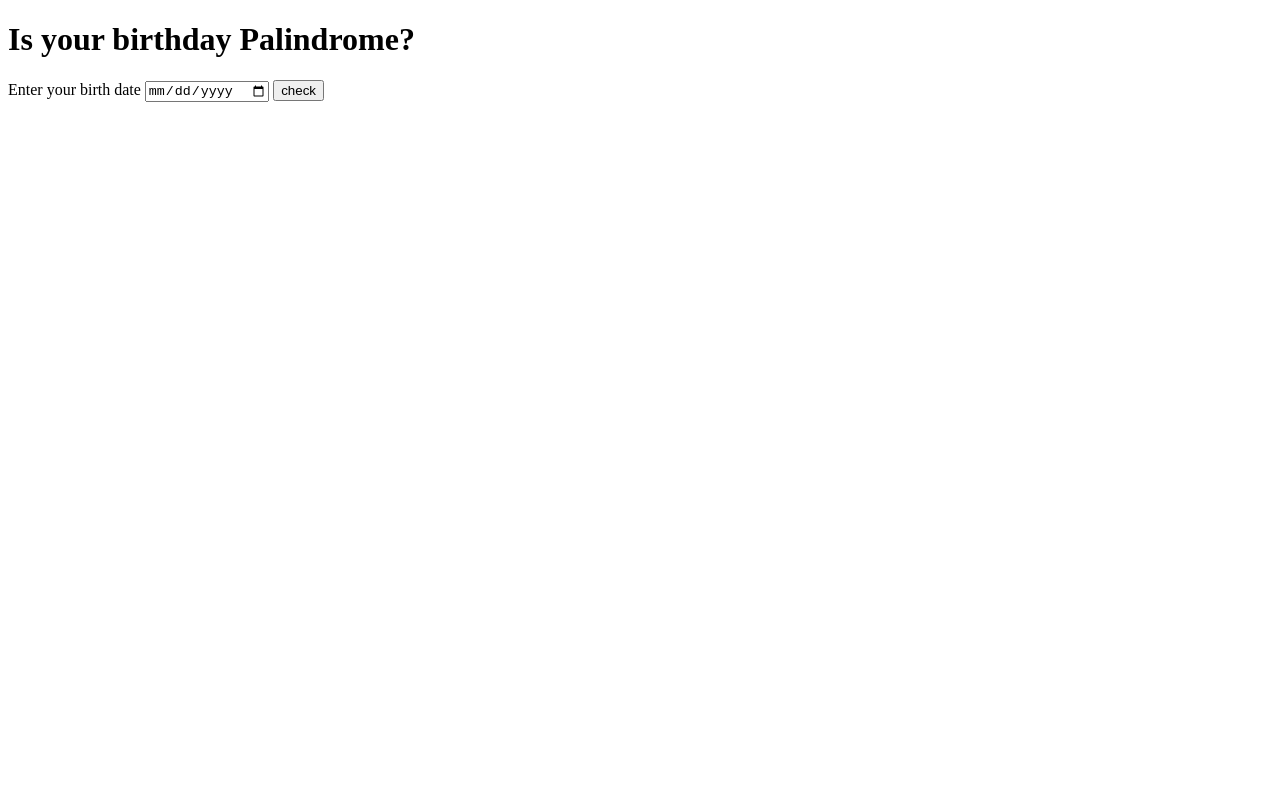
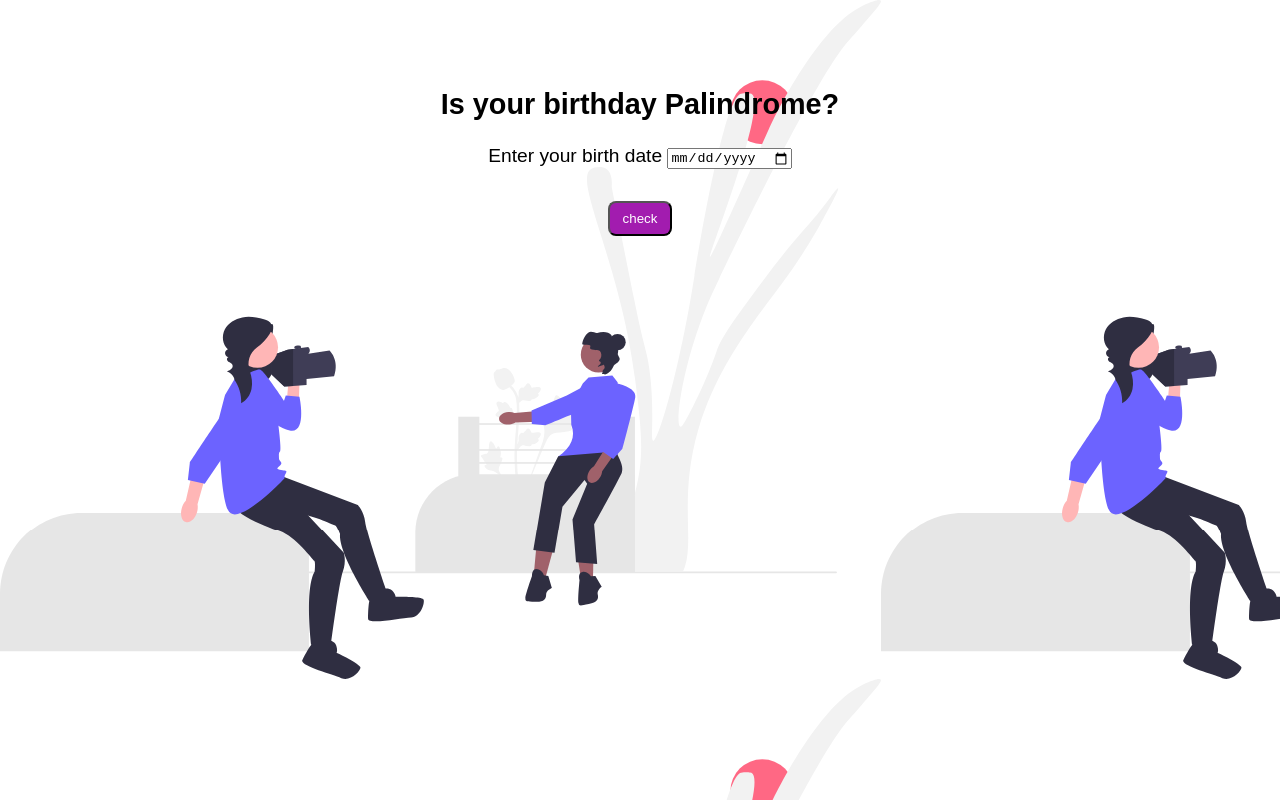
Before and after one commit to arjunrajput18/Palindrome-Birthday, a plain HTML site: page index.html in a window 1280 px wide. Drawn offline with Linux system fonts and the light colour scheme.

Commit message:
final commit

```diff
--- a/index.html
+++ b/index.html
@@ -5,12 +5,13 @@
     <meta http-equiv="X-UA-Compatible" content="IE=edge">
     <meta name="viewport" content="width=device-width, initial-scale=1.0">
     <title>Document</title>
+    <link href="style.css" rel="stylesheet"/>
 </head>
 <body>
     <div class="container">
-        <h1> Is your birthday Palindrome?</h1>
-        <label for="birth-date">Enter your birth date</label>
-        <input type="date" id="birth-date"/>
+        <h2> Is your birthday Palindrome?</h2>
+        <label for="birth-date">Enter your birth date
+        <input type="date" id="birth-date"/></label>
         <button id="btn-check">check</button>
         <div id="output"></div>
     </div>
--- a/script.js
+++ b/script.js
@@ -171,11 +171,11 @@ function checkhandler() {
 
     if(isPalindrome){
 
-        output.innerText = "Yes your birthday is a plindrome"
+        output.innerText = "Yes your birthday is a palindrome 🍿😍"
     }
     else{
         var [count, nextDate] = getNextPalindromeDate(date);
-        output.innerText = `Oops! The closest palindrome date is ${nextDate.day}-${nextDate.month}-${nextDate.year}, you missed it by ${count} days!`;
+        output.innerText = `Oops! The closest palindrome date is ${nextDate.day}-${nextDate.month}-${nextDate.year}, you missed it by ${count} days!🥶🥶`;
       }
 
   }
--- /dev/null
+++ b/style.css
@@ -0,0 +1,31 @@
+:root{
+    --primary-color: white;
+    --secondary-color:#a21caf;
+}
+body{
+    text-align: center;
+    background-image: url(/images/birthday3.svg);
+    font-family: sans-serif;
+    font-size: larger;
+}
+
+h2{
+    padding-top: 4rem;
+}
+#btn-check{
+    margin-top: 2rem;
+    padding: 0.5rem 0.8rem;
+    background-color: var(--secondary-color);
+    color: white;
+    border-radius: 0.5rem;
+}
+
+label{
+    font-family: sans-serif;
+    display: block;
+}
+#output{
+    font-weight: bold;
+    font-size: larger;
+    margin: 2rem;
+}
```
Also changed, not shown: images/birthday1.svg (added), images/birthday2.svg (added), images/birthday3.svg (added).
